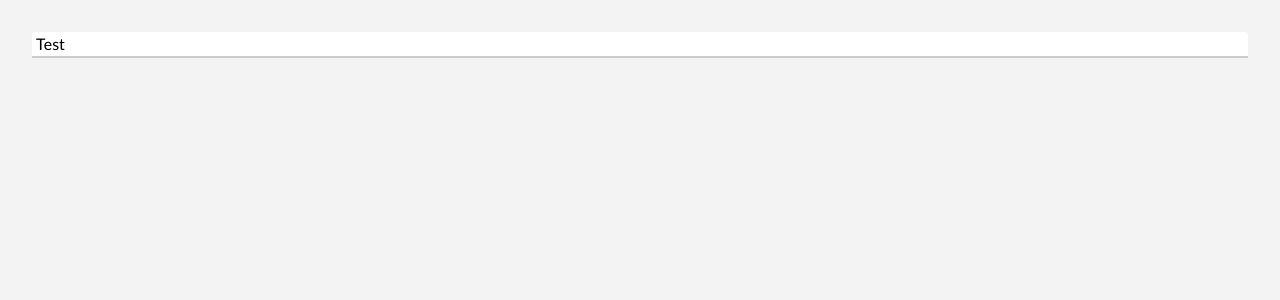
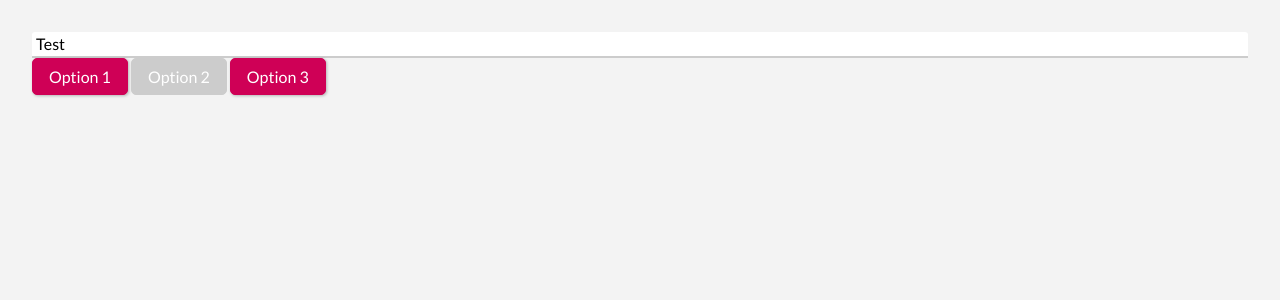
Before and after one commit to heltonricardo/estudo-svelte, a Svelte app: page / in a window 1280 px wide. Shown: the top 300 px of the page. Built offline with nearby package versions, Linux system fonts and the light colour scheme.

Commit message:
usando binding com componentes proprios

```diff
--- a/src/BindingsAndForms/BindingsAndForms.svelte
+++ b/src/BindingsAndForms/BindingsAndForms.svelte
@@ -1,10 +1,24 @@
 <script>
-  let val = "Test";
-  $: console.log(val);
+  import CustomInput from "./CustomInput.svelte";
+  import Toggle from "./Toggle.svelte";
+
+  let appValue = "Test";
+  let option = 2;
+
+  $: console.log(appValue);
+  $: console.log(option);
 
   function setValue(event) {
-    val = event.target.value;
+    appValue = event.target.value;
   }
 </script>
 
-<input type="text" value={val} on:input={setValue} />
+<CustomInput bind:componenteValue={appValue} />
+<Toggle bind:chosenOption={option} />
+
+<!--
+  Demonstração de como é possível vincular variáveis do componente pai com as
+  variáveis expostas do componente filho. Essa técnica é desencorajada pois, com
+  ela, o desenvolvedor pode facilmente introduzir bugs. Portanto, use-a com
+  cautela!
+-->
--- /dev/null
+++ b/src/BindingsAndForms/CustomInput.svelte
@@ -0,0 +1,5 @@
+<script>
+  export let componenteValue;
+</script>
+
+<input type="text" bind:value={componenteValue} />
--- /dev/null
+++ b/src/BindingsAndForms/Toggle.svelte
@@ -0,0 +1,13 @@
+<script>
+  export let chosenOption = 1;
+</script>
+
+<button disabled={chosenOption === 1} on:click={() => (chosenOption = 1)}
+  >Option 1</button
+>
+<button disabled={chosenOption === 2} on:click={() => (chosenOption = 2)}
+  >Option 2</button
+>
+<button disabled={chosenOption === 3} on:click={() => (chosenOption = 3)}
+  >Option 3</button
+>
```
